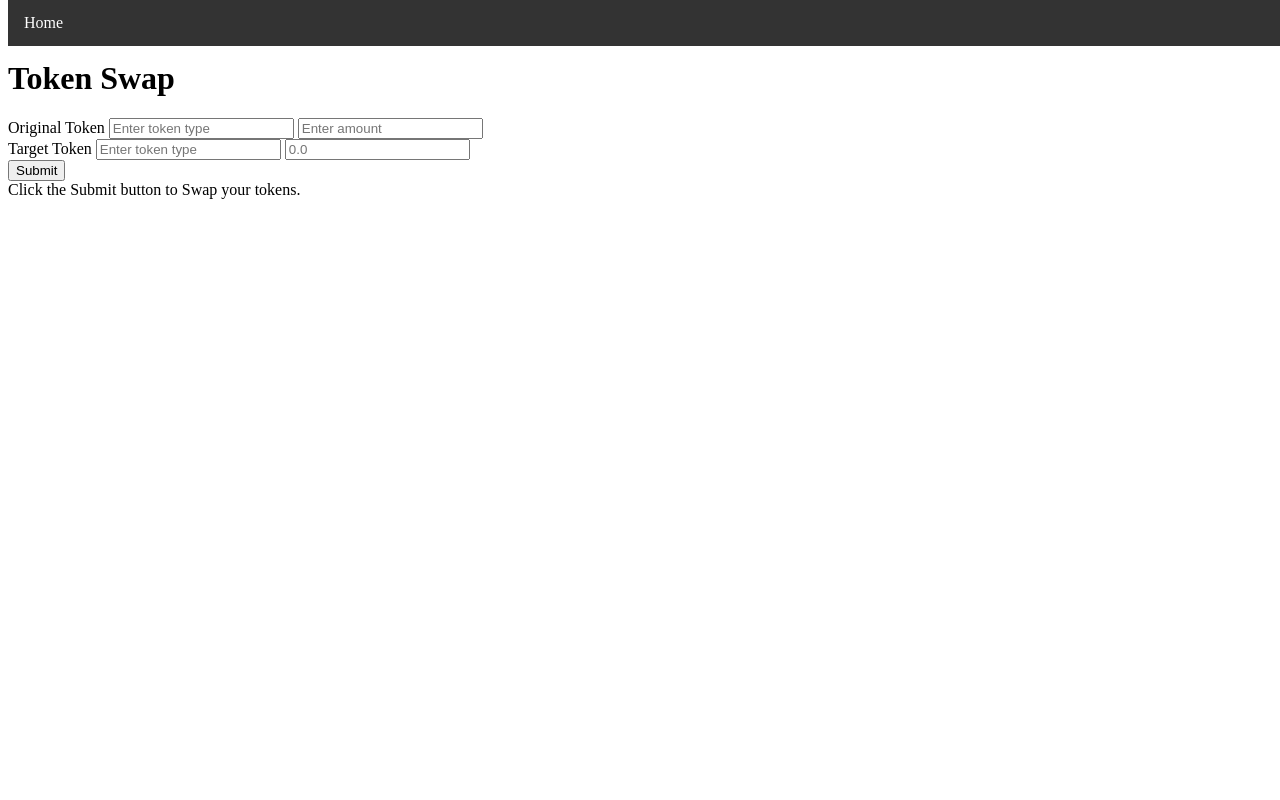
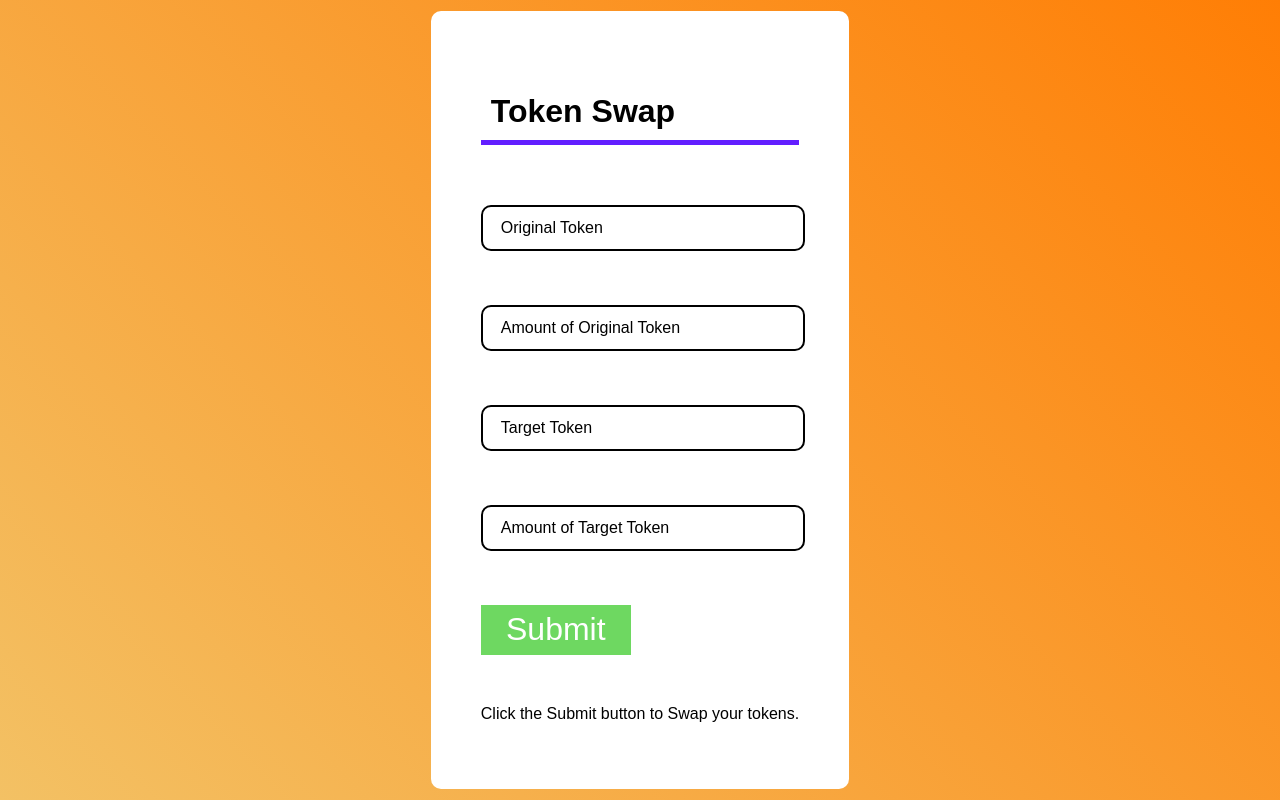
Before and after one commit to louiseamy4/ScriptKiddiesDownUnder, a Flask app: page / in a window 1280 px wide. Run offline with Flask 2, Linux system fonts and the light colour scheme; some libraries are stand-ins or nearby versions.

Commit message:
add css for nicer appearance

```diff
--- a/static/style.css
+++ b/static/style.css
@@ -1,34 +1,76 @@
-ul {
-    list-style-type: none;
+/* Modified and based from: https://codepen.io/Bilal1909/pen/KKzjgzR */
+body {
     margin: 0;
     padding: 0;
-    overflow: hidden;
-    background-color: #333;
+    box-sizing: border-box;
+    display: grid;
+    justify-content: center;
+    align-items: center;
+    height: 100vh;
+    background: linear-gradient(45deg, rgb(243, 193, 100), rgb(255, 126, 5));
+    font-family: sans-serif;
 }
 
-li {
-float: left;
+.center {
+    position: relative;
+    padding: 50px 50px;
+    background: #fff;
+    border-radius: 10px;
 }
 
-li a {
-display: block;
-color: white;
-text-align: center;
-padding: 14px 16px;
-text-decoration: none;
+.center h1 {
+    font-size: 2em;
+    border-bottom: 5px solid rgb(98, 30, 255);
+    padding: 10px;
+    color: #000;
+    margin-bottom: 60px;
+    padding-left: 10px;
 }
 
-/* Change the link color to #111 (black) on hover */
-li a:hover {
-background-color: #111;
+.center .inputbox {
+    position: relative;
+    width: 300px;
+    height: 50px;
+    margin-bottom: 50px;
 }
 
-ul {
-    position: fixed;
+.center .inputbox input {
+    position: absolute;
     top: 0;
+    left: 0;
     width: 100%;
+    border: 2px solid #000;
+    outline: none;
+    background: none;
+    padding: 10px;
+    border-radius: 10px;
+    font-size: 1.2em;
+}
+.center .inputbox:last-child {
+    margin-bottom: 0;
+}
+.center .inputbox span {
+    position: absolute;
+    top: 14px;
+    left: 20px;
+    font-size: 1em;
+    transition: 0.6s;
+}
+.center .inputbox input:focus ~ span,
+.center .inputbox input:valid ~ span {
+    transform: translateX(-13px) translateY(-35px);
+    font-size: 1em;
+}
+.center .inputbox [type="submit"] {
+    width: 50%;
+    height: 100%;
+    background: rgb(110, 216, 97);
+    color: #fff;
+    border: #fff;
+    font-size: 2em;
 }
 
-.main-content {
-    margin-top: 60px;
+.center .inputbox:hover [type="submit"] {
+    background: rgba(206, 58, 58, 0.726);
+    color: #000;
 }
--- a/templates/base.html
+++ b/templates/base.html
@@ -6,11 +6,6 @@
     <link rel='stylesheet' href='{{url_for("static", filename="style.css")}}'>
 </head>
 <body>
-    <nav>
-        <ul>
-            <li><a href='/'>Home</a></li>
-        </ul>
-    </nav>
     <div class='main-content'>
         {% block main %}
         {% endblock %}
--- a/templates/index.html
+++ b/templates/index.html
@@ -1,23 +1,32 @@
 {% extends 'base.html' %}
 
 {% block main %}
+<div class="center">
   <h1>Token Swap</h1>
   <form id="contract-form" method="POST" target="/">
-    <div class="form-group">
-        <label for="Original Token">Original Token</label>
-        <input value="" type="text" class="form-control" name="ogToken" placeholder="Enter token type" required="true">
-        <input value="" type="text" class="form-control" name="ogAmount" placeholder="Enter amount" required="true">
+      <div class="inputbox">
+          <input value="" type="text" class="form-control" name="ogToken" required="true">
+          <span>Original Token</span>
       </div>
-    <div class="form-group">
-        <label for="Target Token">Target Token</label>
-        <input value="" type="text" class="form-control" name="targetToken" placeholder="Enter token type" required="true">
-        <input value="" type="text" class="form-control" name="targetAmount" placeholder="0.0" required="true">
+      <div class="inputbox">
+          <input value="" type="text" class="form-control" name="ogAmount" required="true">
+          <span>Amount of Original Token</span>
       </div>
+      <div class="inputbox">
+          <input value="" type="text" class="form-control" name="targetToken" required="true">
+          <span>Target Token</span>
+      </div>
+      <div class="inputbox">
+        <input value="" type="text" class="form-control" name="targetAmount" required="true">
+         <span>Amount of Target Token</span>
+      </div>
+      <div class="inputbox">
         <button type="submit" class="btn btn-primary">Submit</button>
+      </div>
       <div id="swap-result">Click the Submit button to Swap your tokens.</div>
       <p>{{form_params}}</p>
     </form>
-
+</div>
 {% endblock %}
 
 {% block script %}
```
Lines whose indentation alone changed are shown as unchanged.
